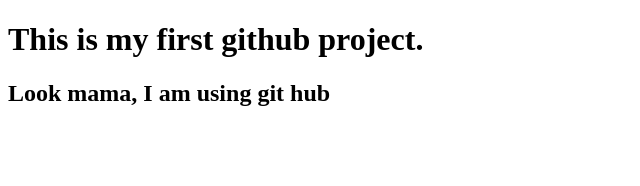
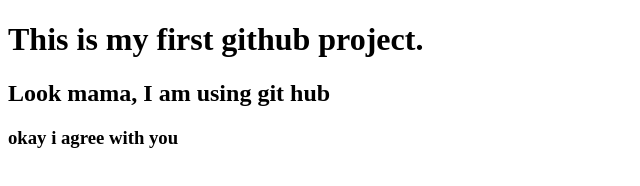
Before and after one commit to sajib-119/my-first-website2, a plain HTML site: page index.html in a window 1280 px wide. Shown: the whole page, without its empty margins (0-640 px from the left). Drawn offline with Linux system fonts and the light colour scheme.

Commit message:
aggrement

```diff
--- a/index.html
+++ b/index.html
@@ -8,6 +8,7 @@
 <body>
     <h1>This is my first github project.</h1>
     <h2>Look mama, I am using git hub</h2>
+    <h3>okay i agree with you</h3>
 
 </body>
 </html>
```
